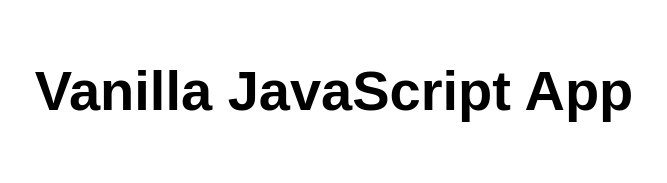
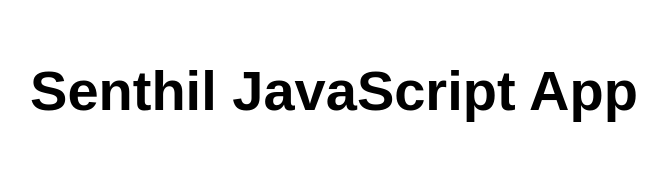
Before and after one commit to esenthilkumar1/my-first-static-web-app, a website: page src/index.html in a window 1280 px wide. Shown: the whole page, without its empty margins (306-973 px from the left). Drawn offline with Linux system fonts and the light colour scheme.

Commit message:
Update index.html

```diff
--- a/src/index.html
+++ b/src/index.html
@@ -10,7 +10,7 @@
 
 <body>
   <main>
-    <h1>Vanilla JavaScript App</h1>
+    <h1>Senthil JavaScript App</h1>
   </main>
 </body>
 
```
